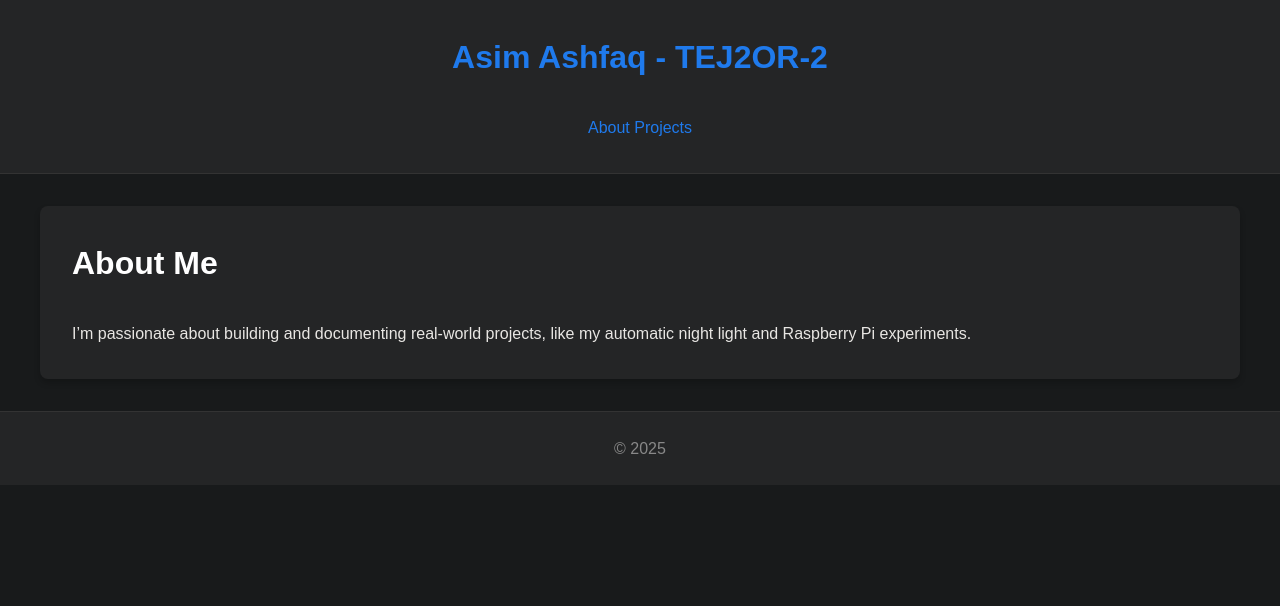
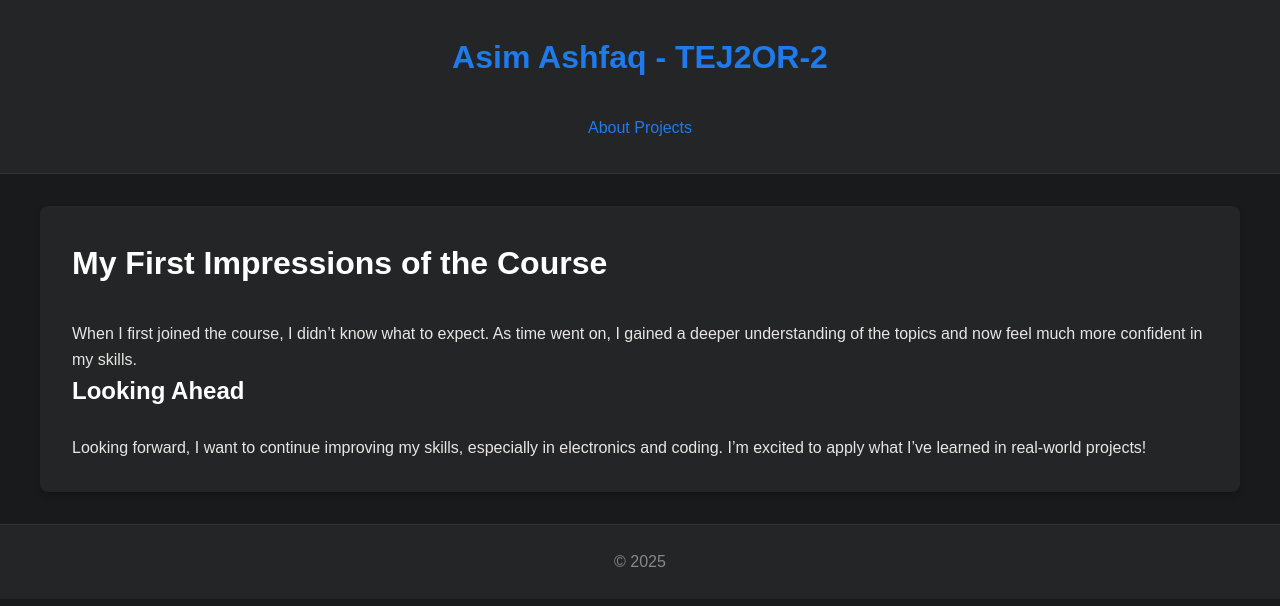
Before and after one commit to Asim-A-dev/Asim.github.io, a Jekyll site: the page built from about.md, in a window 1280 px wide. Shown: the top 606 px of the page. Built offline with Jekyll 4.4.1, drawn with Linux system fonts in a browser that asks for light colours.

Commit message:
Update about.md

```diff
--- a/about.md
+++ b/about.md
@@ -1,8 +1,12 @@
 ---
 layout: default
-title: About
+title: "About"
 ---
 
-# About Me
+# My First Impressions of the Course
 
-I’m passionate about building and documenting real-world projects, like my automatic night light and Raspberry Pi experiments.
+When I first joined the course, I didn’t know what to expect. As time went on, I gained a deeper understanding of the topics and now feel much more confident in my skills.
+
+## Looking Ahead
+
+Looking forward, I want to continue improving my skills, especially in electronics and coding. I’m excited to apply what I’ve learned in real-world projects!
```
